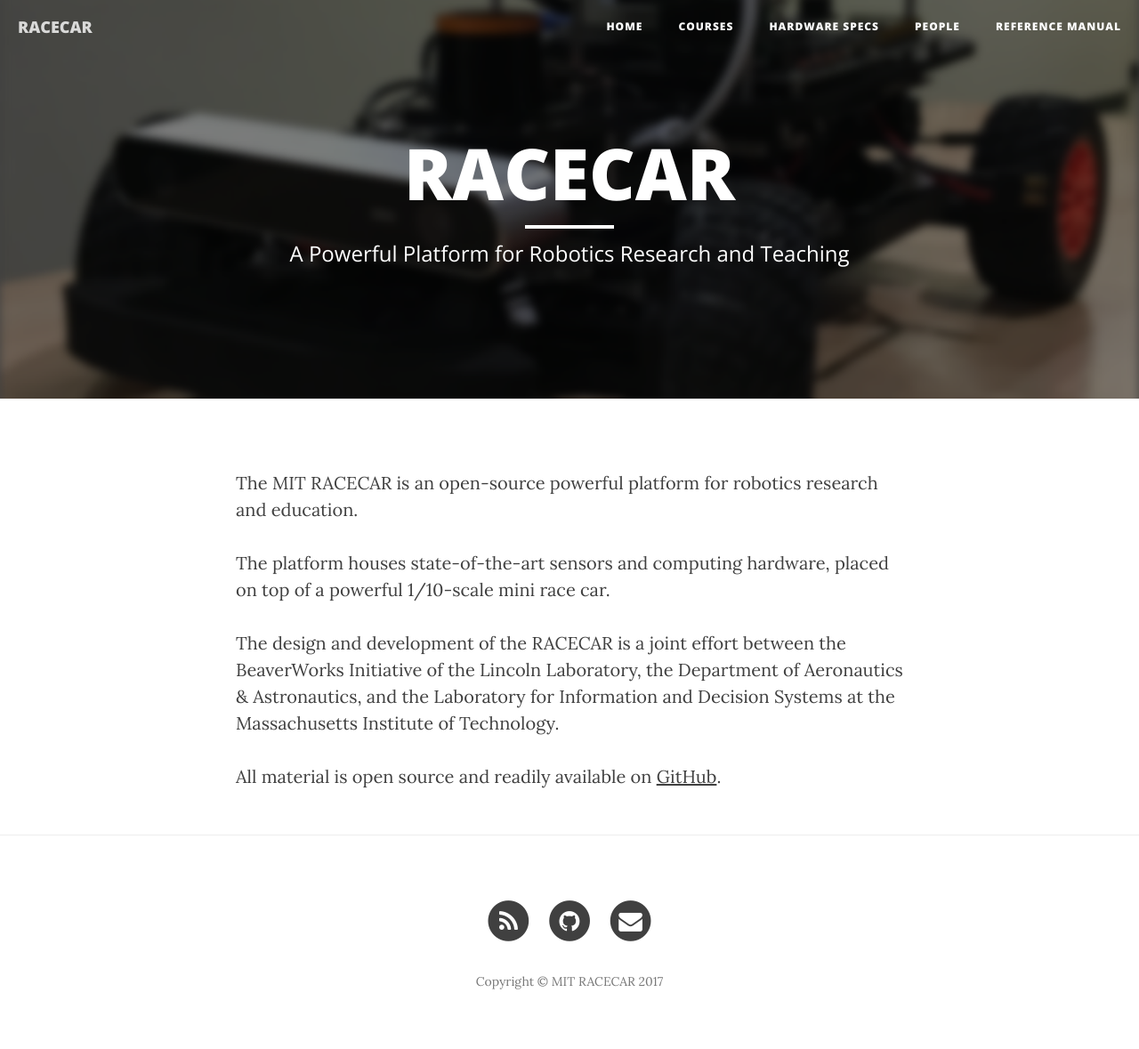
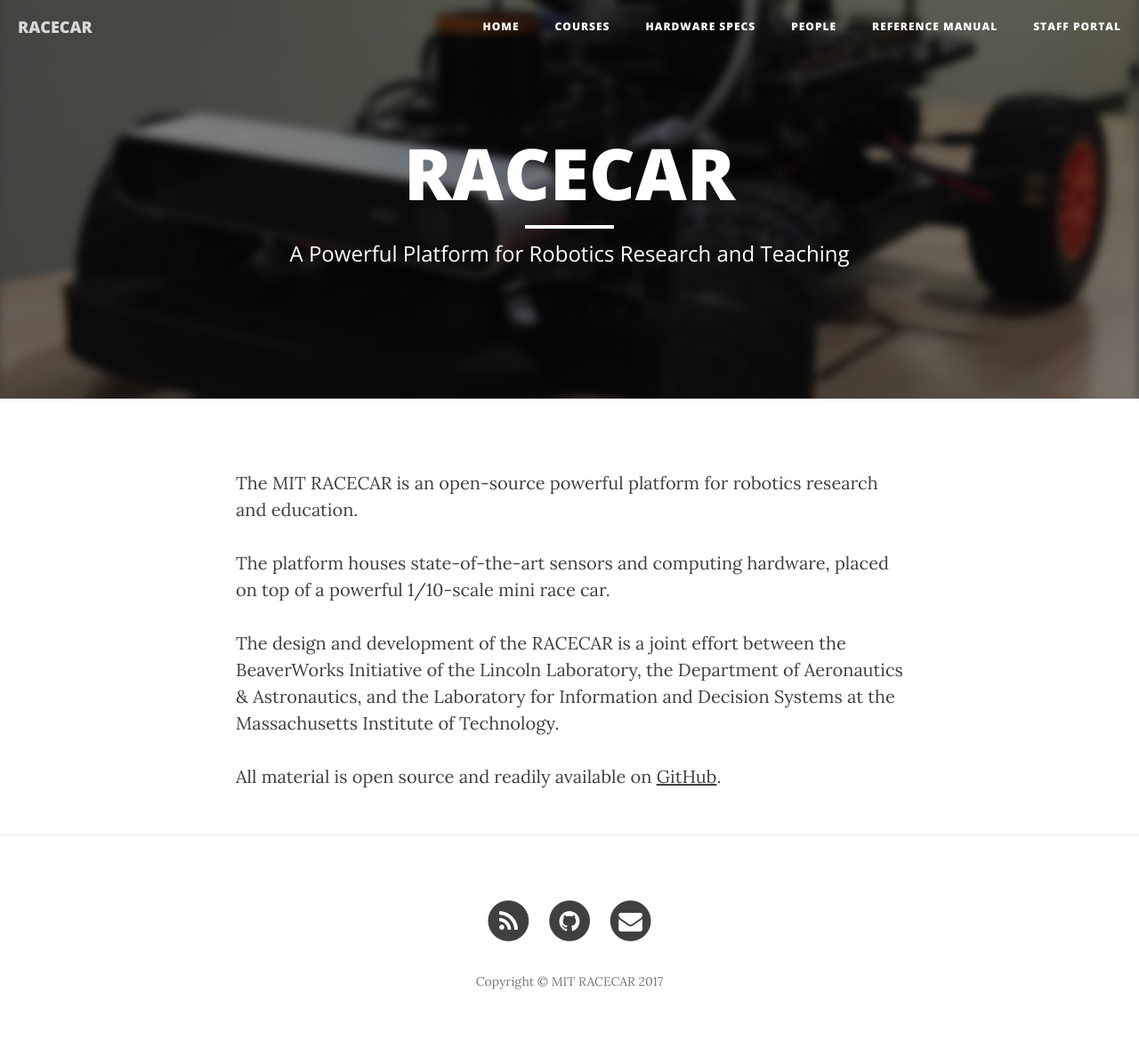
Before and after one commit to mit-racecar/mit-racecar.github.io, a Jekyll site: the page built from index.html, in a window 1280 px wide. Shown: the whole page at 89% size. Built offline with Jekyll 4.4.1, drawn with Linux system fonts in a browser that asks for light colours; nearby versions of some CDN libraries; the list of posts is cut into pages by our own code.

Commit message:
Added staff portal link (protected by certs)

```diff
--- a/_includes/nav.html
+++ b/_includes/nav.html
@@ -28,6 +25,9 @@
                 </li>
 				{% endif %}
                 {% endif %}{% endfor %}
+		<li>
+                    <a href="https://web.mit.edu/winterg/RSS_2017/">Staff Portal</a>
+                </li>
             </ul>
         </div>
         <!-- /.navbar-collapse -->
```
Also changed, not shown: other parts of _includes/nav.html (+0 -3 lines).
